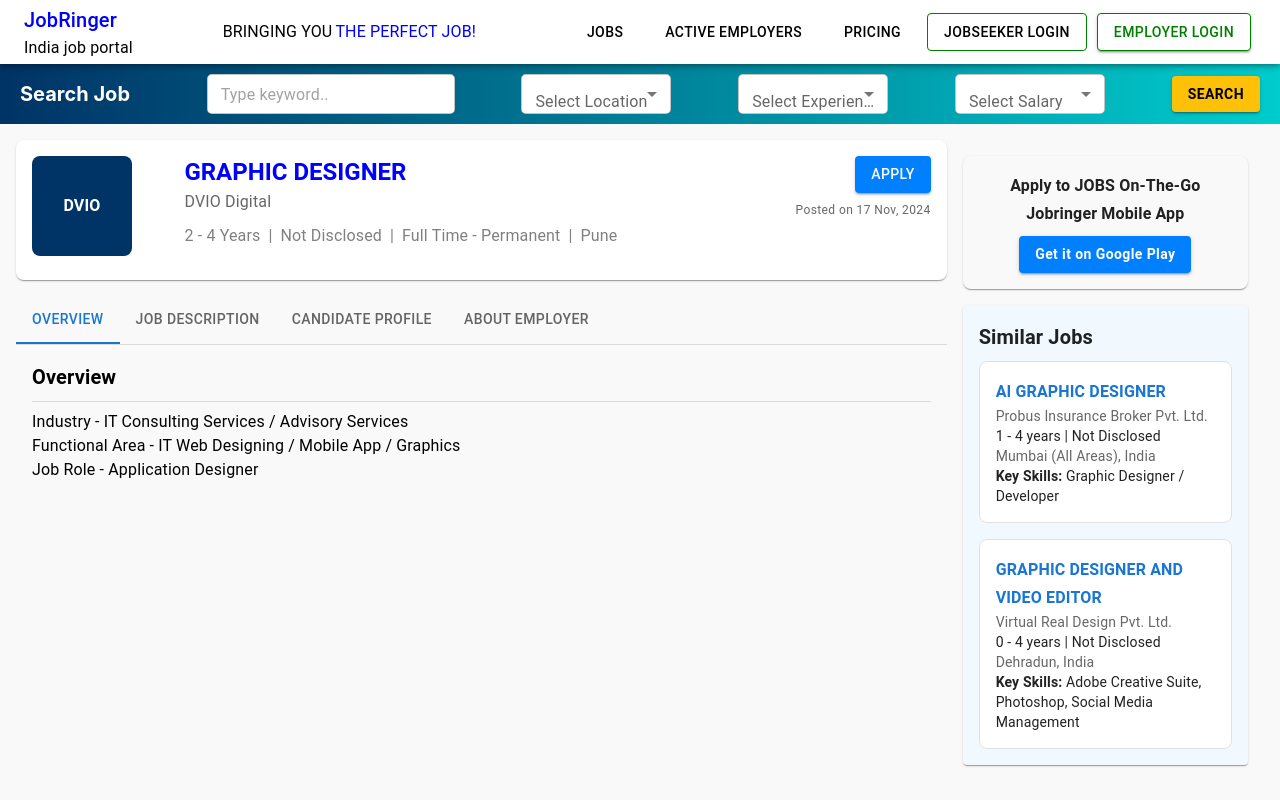
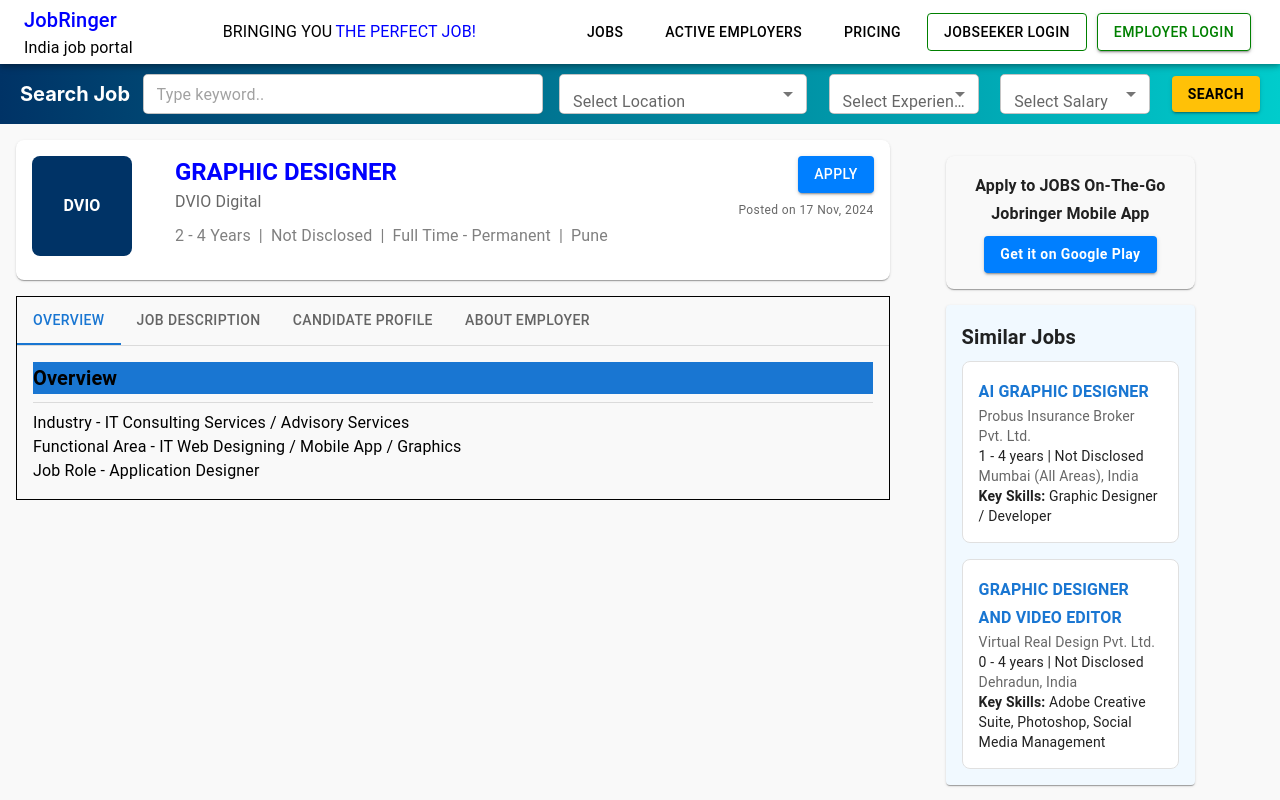
Before and after one commit to rohityadav15/job-ringer, a React (Create React App) app: page / in a window 1280 px wide. Shown: the top 800 px of the page. Built offline with nearby package versions, Linux system fonts and the light colour scheme.

Commit message:
Search Bar

```diff
--- a/src/App.js
+++ b/src/App.js
@@ -1,5 +1,5 @@
 import Header from "./components/Header";
-import Banner from "./components/Banner";
+import SearchBar from "./components/SearchBar";
 import Search from "./components/Search";
 import QuickLinks from "./components/QuickLinks";
 import FeaturedJob from "./components/FeaturedJob";
@@ -8,7 +8,7 @@
   return (
     <>
       <Header />
-      <Banner />
+      <SearchBar />
       <Search />
       <QuickLinks />
       <FeaturedJob />
--- a/src/components/Search.js
+++ b/src/components/Search.js
@@ -28,7 +28,7 @@
       }}
     >
       {/* Job Header Section */}
-      <Box width={"75%"}>
+      <Box width={"70%"}>
         <Card sx={{ padding: 2, marginBottom: 2, borderRadius: "8px" }}>
           <Grid container spacing={2}>
             <Grid item xs={12} sm={2}>
@@ -91,6 +91,7 @@
         </Card>
 
         {/* Tab Section */}
+        <Box sx={{ border: "1px solid black" }}>
           <Box sx={{ borderBottom: 1, borderColor: "divider" }}>
             <Tabs value={tabValue} onChange={handleTabChange}>
               <Tab label="Overview" />
@@ -102,7 +103,11 @@
           <Box sx={{ padding: 2 }}>
             {tabValue === 0 && (
               <>
-              <Typography variant="h6" fontWeight="bold">
+                <Typography
+                  variant="h6"
+                  fontWeight="bold"
+                  backgroundColor={"#1976d2"}
+                >
                   Overview
                 </Typography>
                 <Divider sx={{ marginY: 1 }} />
@@ -117,7 +122,11 @@
             )}
             {tabValue === 1 && (
               <>
-              <Typography variant="h6" fontWeight="bold">
+                <Typography
+                  variant="h6"
+                  fontWeight="bold"
+                  backgroundColor={"#1976d2"}
+                >
                   Job Description | Role and Responsibilities
                 </Typography>
                 <Divider sx={{ marginY: 1 }} />
@@ -137,33 +146,10 @@
             {/* Add more content for other tabs */}
           </Box>
         </Box>
+      </Box>
       {/* Similar Jobs Section */}
-      {/* <Box sx={{ marginTop: 2 }}>
-        <Typography variant="h6" fontWeight="bold">
-          Similar Jobs
-        </Typography>
-        <Divider sx={{ marginY: 1 }} />
-        <Card sx={{ padding: 2, marginBottom: 1 }}>
-          <Typography fontWeight="bold">AI GRAPHIC DESIGNER</Typography>
-          <Typography color="text.secondary">
-            Probus Insurance Broker Pvt. Ltd.
-          </Typography>
-          <Typography>
-            1 - 4 years | Not Disclosed | Mumbai (All Areas)
-          </Typography>
-        </Card>
-        <Card sx={{ padding: 2 }}>
-          <Typography fontWeight="bold">
-            GRAPHIC DESIGNER AND VIDEO EDITOR
-          </Typography>
-          <Typography color="text.secondary">
-            Virtual Real Design Pvt. Ltd.
-          </Typography>
-          <Typography>0 - 4 years | Not Disclosed | Dehradun</Typography>
-        </Card>
-      </Box> */}
 
-      <Box sx={{ padding: 2,  width:"23%" }}>
+      <Box sx={{ padding: 2, width: "20%", marginLeft: 5 }}>
         {/* Mobile App Promotion Section */}
         <Card
           sx={{
@@ -173,7 +159,6 @@
             backgroundColor: "#f9f9f9",
             boxShadow: 1,
             borderRadius: 2,
-
           }}
         >
           <Typography fontWeight="bold" variant="subtitle1" marginBottom={1}>
--- a/src/components/Banner.js
+++ b/src/components/SearchBar.js
@@ -19,7 +19,7 @@
           fontWeight: "bold",
           color: "white",
           fontSize: "20px",
-          marginRight: "20px",
+          marginRight: "1px",
         }}
       >
         Search Job
@@ -32,7 +32,7 @@
         sx={{
           backgroundColor: "white",
           borderRadius: "5px",
-          minWidth: "200px",
+          minWidth: "400px",
         }}
       />
 
@@ -41,7 +41,8 @@
           minWidth: "150px",
           backgroundColor: "white",
           borderRadius: "5px",
-          marginLeft: "10px",
+          marginLeft: "5px",
+          width:"20%"
         }}
       >
         <InputLabel>Select Location</InputLabel>
@@ -58,10 +59,11 @@
           backgroundColor: "white",
           borderRadius: "5px",
           marginLeft: "10px",
+           width:"10%"
         }}
       >
         <InputLabel>Select Experience</InputLabel>
-        <Select size="small">
+        <Select size="small" width={"10%"}>
           <MenuItem value={1}>Fresher</MenuItem>
           <MenuItem value={2}>1-2 Years</MenuItem>
           <MenuItem value={3}>3+ Years</MenuItem>
--- a/src/pages/Home.js
+++ b/src/pages/Home.js
@@ -1,13 +1,13 @@
 import React from "react";
-import Banner from "../components/Banner";
-import Search from "../components/Banner"
+import SearchBar from "../components/SearchBar";
+import Search from "../components/SearchBar"
 import QuickLinks from "../components/QuickLinks";
 import FeaturedJob from "../components/FeaturedJob";
 
 const Home = () => {
   return (
     <>
-      <Banner />
+      <SearchBarBar />
       <Search />
       <QuickLinks />
       <FeaturedJob />
```
Lines whose indentation alone changed are shown as unchanged.
